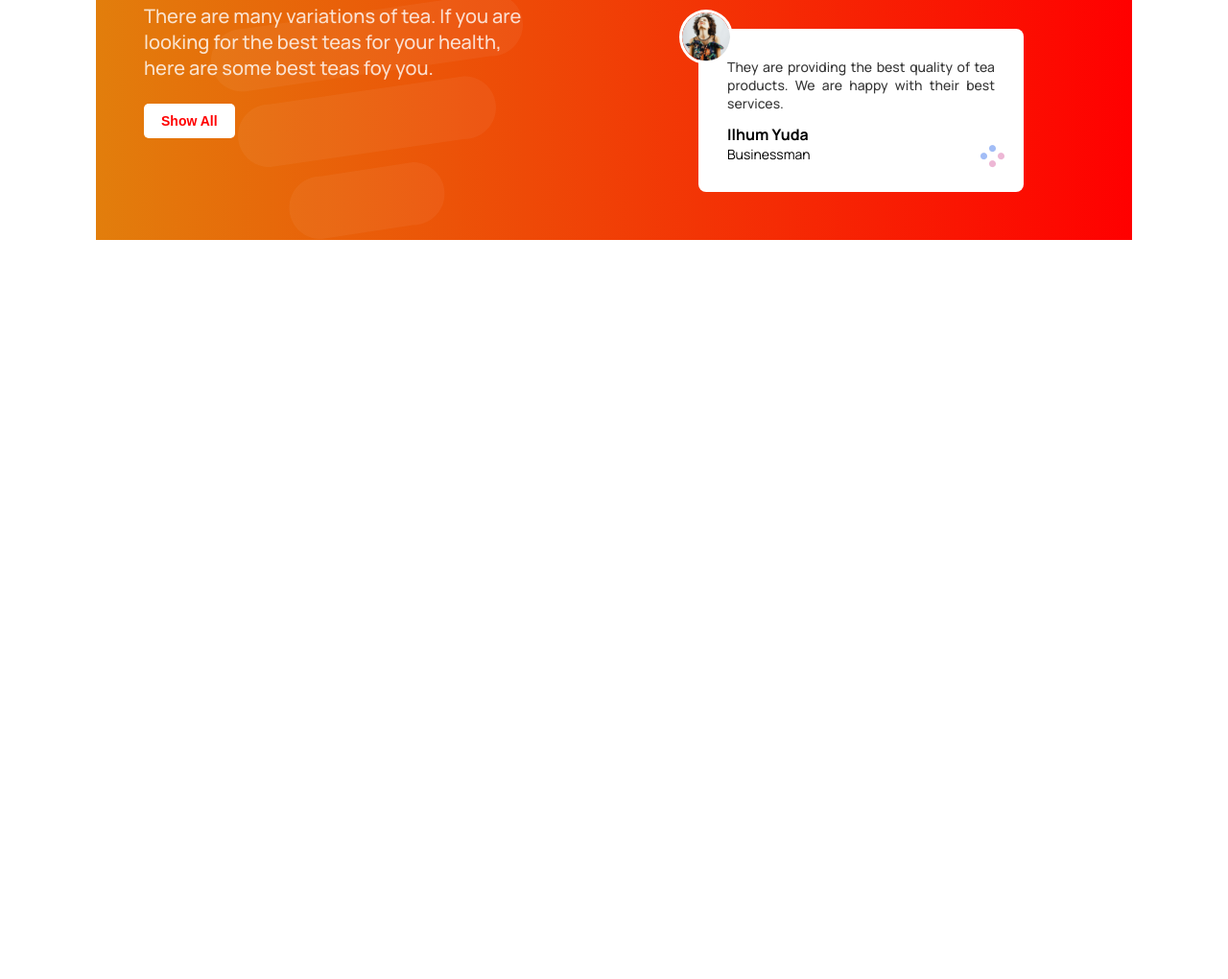
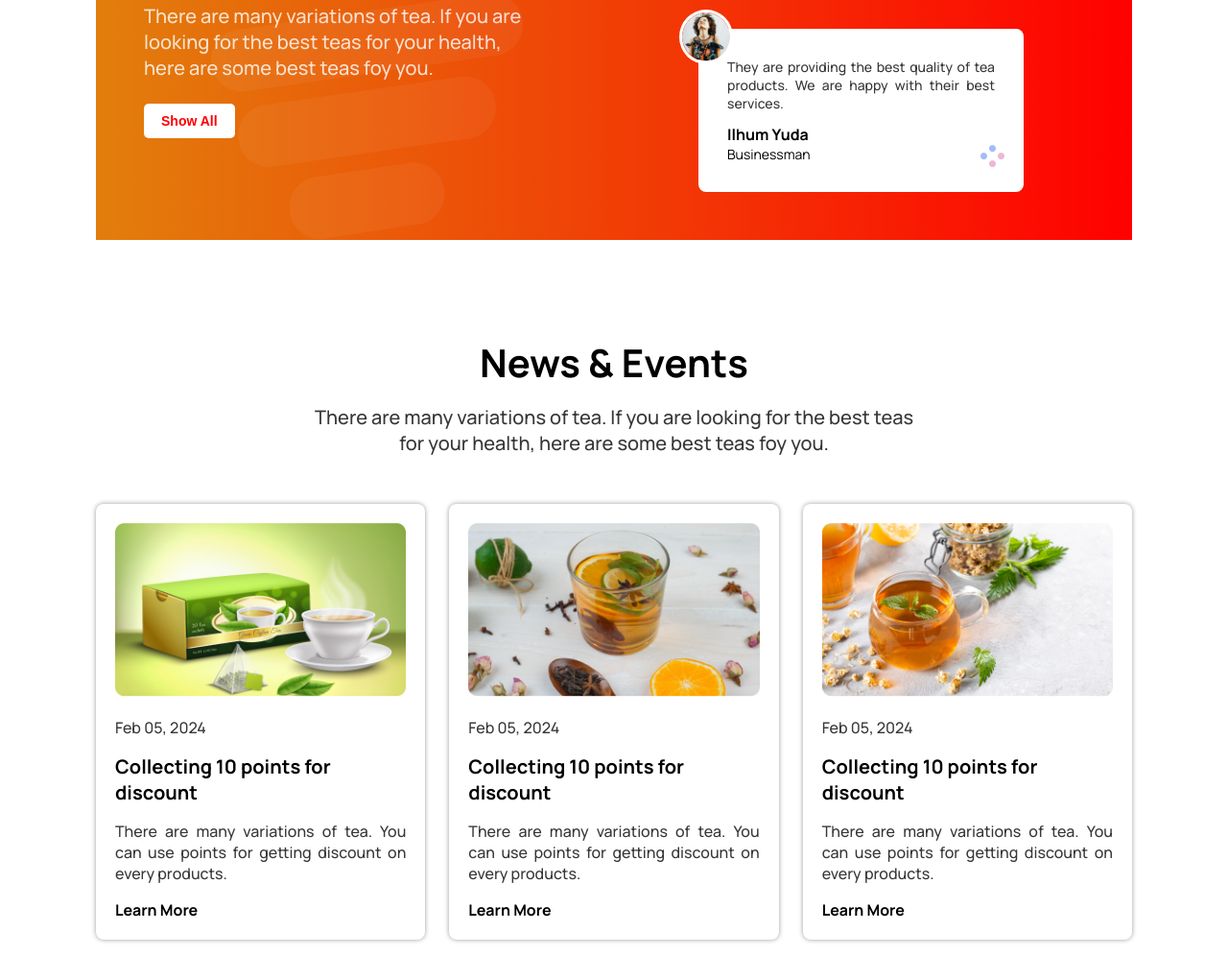
Before and after one commit to hkhridoy17/tea-house, a plain HTML site: page index.html in a window 1280 px wide. Shown: the part 2029-3049 px from the top of the page at 96% size. Before the commit the page ends 2379 px from the top, so only its background shows below. Drawn offline with Linux system fonts and the light colour scheme.

Commit message:
event section added

```diff
--- a/index.html
+++ b/index.html
@@ -152,6 +152,55 @@
           </div>
         </div>
       </section>
+
+      <!-- event section -->
+      <section class="event">
+        <div class="section-content">
+          <h2 class="section-title">News & Events</h2>
+          <p class="section-info">
+            There are many variations of tea. If you are looking for the best
+            teas for your health, here are some best teas foy you.
+          </p>
+        </div>
+        <div class="event-cards">
+          <div class="single-event-card">
+            <div>
+              <img src="./images/news-1.png" alt="" />
+            </div>
+            <p class="section-info">Feb 05, 2024</p>
+            <h3>Collecting 10 points for discount</h3>
+            <p class="section-info">
+              There are many variations of tea. You can use points for getting
+              discount on every products.
+            </p>
+            <a href="#">Learn More</a>
+          </div>
+          <div class="single-event-card">
+            <div>
+              <img src="./images/news-2.png" alt="" />
+            </div>
+            <p class="section-info">Feb 05, 2024</p>
+            <h3>Collecting 10 points for discount</h3>
+            <p class="section-info">
+              There are many variations of tea. You can use points for getting
+              discount on every products.
+            </p>
+            <a href="#">Learn More</a>
+          </div>
+          <div class="single-event-card">
+            <div>
+              <img src="./images/news-3.png" alt="" />
+            </div>
+            <p class="section-info">Feb 05, 2024</p>
+            <h3>Collecting 10 points for discount</h3>
+            <p class="section-info">
+              There are many variations of tea. You can use points for getting
+              discount on every products.
+            </p>
+            <a href="#">Learn More</a>
+          </div>
+        </div>
+      </section>
     </main>
     <footer></footer>
   </body>
--- a/responsive.css
+++ b/responsive.css
@@ -81,4 +81,24 @@
   .single-client {
     width: 75%;
   }
+
+  /* event section */
+  .event-cards {
+    margin-top: 30px;
+    grid-template-columns: repeat(1, 1fr);
+  }
+  .single-event-card {
+    width: 70%;
+    margin: 0 auto;
+  }
+  .single-event-card h3 {
+    font-size: 1.15rem;
+  }
+  .single-event-card p {
+    font-size: 0.875rem;
+    margin: 10px 0;
+  }
+  .single-event-card a {
+    font-size: 0.875rem;
+  }
 }
--- a/style.css
+++ b/style.css
@@ -259,3 +259,35 @@ section {
 .client-info {
   font-size: 0.875rem;
 }
+
+/* event section */
+.event-cards {
+  margin-top: 50px;
+  display: grid;
+  grid-template-columns: repeat(3, 1fr);
+  justify-content: center;
+  align-items: center;
+  gap: 25px;
+}
+.single-event-card {
+  box-shadow: 0 0 5px rgb(155, 155, 155);
+  padding: 20px;
+  border-radius: 8px;
+}
+.single-event-card img {
+  width: 100%;
+}
+.single-event-card h3 {
+  font-size: 1.25rem;
+}
+.single-event-card p {
+  font-size: 1rem;
+  margin: 16px 0;
+  text-align: justify;
+}
+.single-event-card a {
+  text-decoration: none;
+  font-size: 1rem;
+  font-weight: 700;
+  color: black;
+}
```
